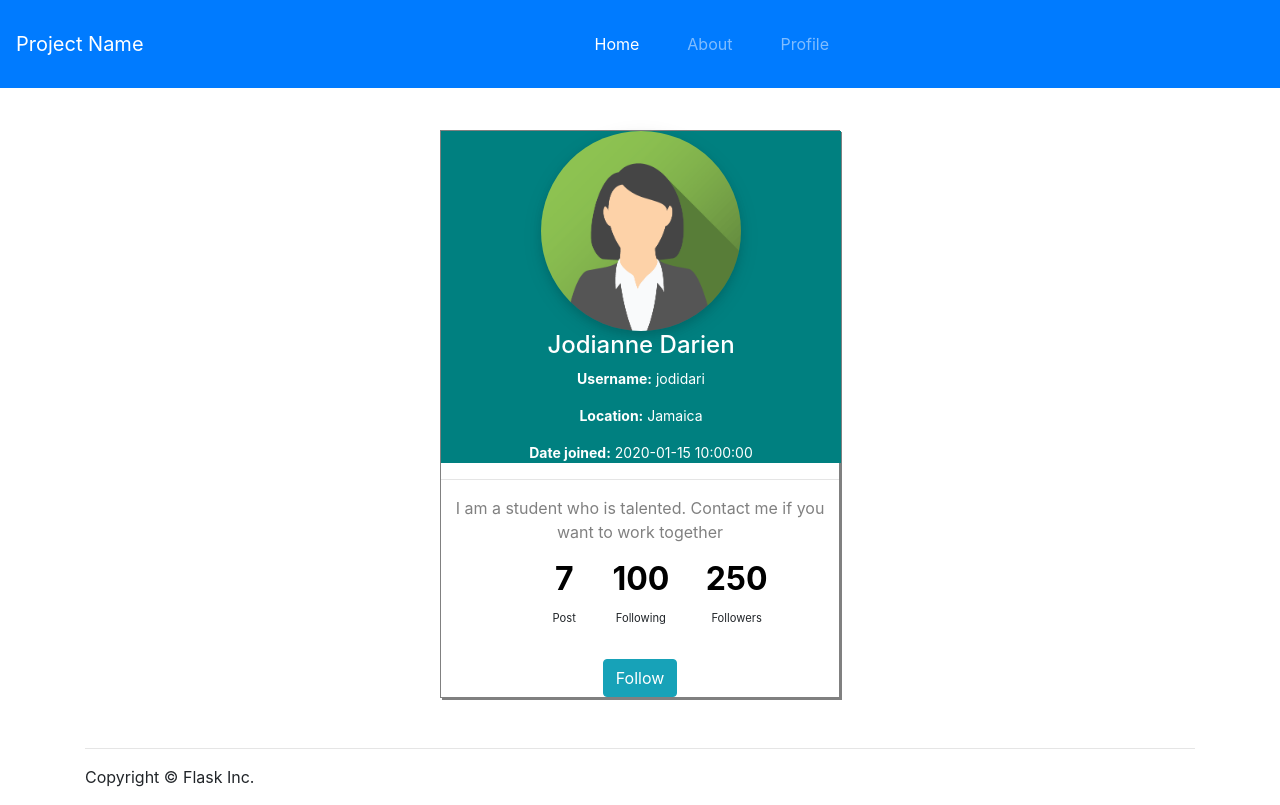
After one commit to jodidari/info3180-lab2, a Flask app: template app/templates/profile.html in a window 1280 px wide. The commit adds this page. Run offline with Flask 2, Linux system fonts and the light colour scheme; the template is opened without the code that fills it: most values are stand-ins (such as "Sample title", 1, 10 or a date in 2020); some libraries are stand-ins or nearby versions.

Commit message:
your commit message

```diff
--- a/app/static/css/app.css
+++ b/app/static/css/app.css
@@ -1,3 +1,55 @@
 body {
     padding-top: 5rem;
 }
+
+.profile {
+  margin: 50px auto;
+  width:400px !important;
+  border:1px solid grey;
+  box-shadow: 2px 2px grey;
+}
+
+.profile-top{
+    text-align: center;
+    width:400px !important;
+    background-color: teal;
+    color:white;
+}
+
+.details{
+    font-size:14px;
+}
+
+img{
+    margin:auto;
+    border-radius: 50%;
+    box-shadow:0 4px 8px 0 rgba(0,0,0,0.1),0 6px 20px 0 rgba(0,0,0,0.1)!important;
+    width: 200px;
+    height:200px;
+  }
+
+.description{
+    margin:auto;
+    color:grey;
+    text-align:center;
+}
+
+ul {
+    text-align: center;
+    list-style-type: none;
+    margin: auto;
+    padding: auto;
+    overflow: hidden;
+}
+
+li {
+    display: inline-block;
+    float: none;
+    text-align: center;
+    padding: 16px;
+    text-decoration: none;
+}
+
+h2{
+    color:black
+}
--- a/app/templates/header.html
+++ b/app/templates/header.html
@@ -12,6 +12,9 @@
       <li class="nav-item">
         <a class="nav-link" href="{{ url_for('about') }}">About</a>
       </li>
+      <li class="nav-item">
+        <a class="nav-link" href="{{ url_for('profile') }}">Profile</a>
+      </li>
     </ul>
   </div>
 </nav>
--- /dev/null
+++ b/app/templates/profile.html
@@ -0,0 +1,34 @@
+{% extends "base.html" %}
+
+{% block main %}
+<div class="profile">
+		<div class="profile-top">
+			<img src="{{ url_for('static', filename = 'img_avatar2.png') }}">
+			<h4>Jodianne Darien</h4>
+			<div class="details">
+			<p><b>Username:</b> jodidari</p>
+			<p><b>Location:</b> Jamaica</p>
+			<p class="today"><b>Date joined:</b> {{today}}</p>
+			</div>
+		</div>
+		<hr>
+		<p class="description">I am a student who is talented. Contact me if you want to work together</p>
+		<ul class="list1" id="thelist">
+			<li>
+				<h2><strong>7</strong></h2>
+				<p class="details"><small>Post</small></p>
+			</li>
+			<li>
+				<h2><strong>100</strong></h2>
+				<p class="details"><small>Following</small></p>
+			</li>
+			<li>
+				<h2><strong>250</strong></h2>
+				<p class="details"><small>Followers</small></p>
+			</li>
+		</ul>
+		<div style="text-align:center">
+			<button class="btn btn-info" type="button">Follow</button>
+		</div>
+	</div>
+{% endblock%}
--- a/app/views.py
+++ b/app/views.py
@@ -7,6 +7,7 @@ This file creates your application.
 
 from app import app
 from flask import render_template, request, redirect, url_for, flash
+import datetime
 
 
 ###
@@ -24,7 +25,15 @@ def about():
     """Render the website's about page."""
     return render_template('about.html', name="Mary Jane")
 
+@app.route('/profile')
+def profile():
+    return render_template('profile.html',today=format_date_joined())
 
+
+def format_date_joined():
+    month = datetime.date.today().strftime("%B")
+    year = datetime.date.today().strftime("%Y")
+    return "{}, {} {}, {}".format(month, year)
 ###
 # The functions below should be applicable to all Flask apps.
 ###
```
Also changed, not shown: app/static/img_avatar2.png (added).
